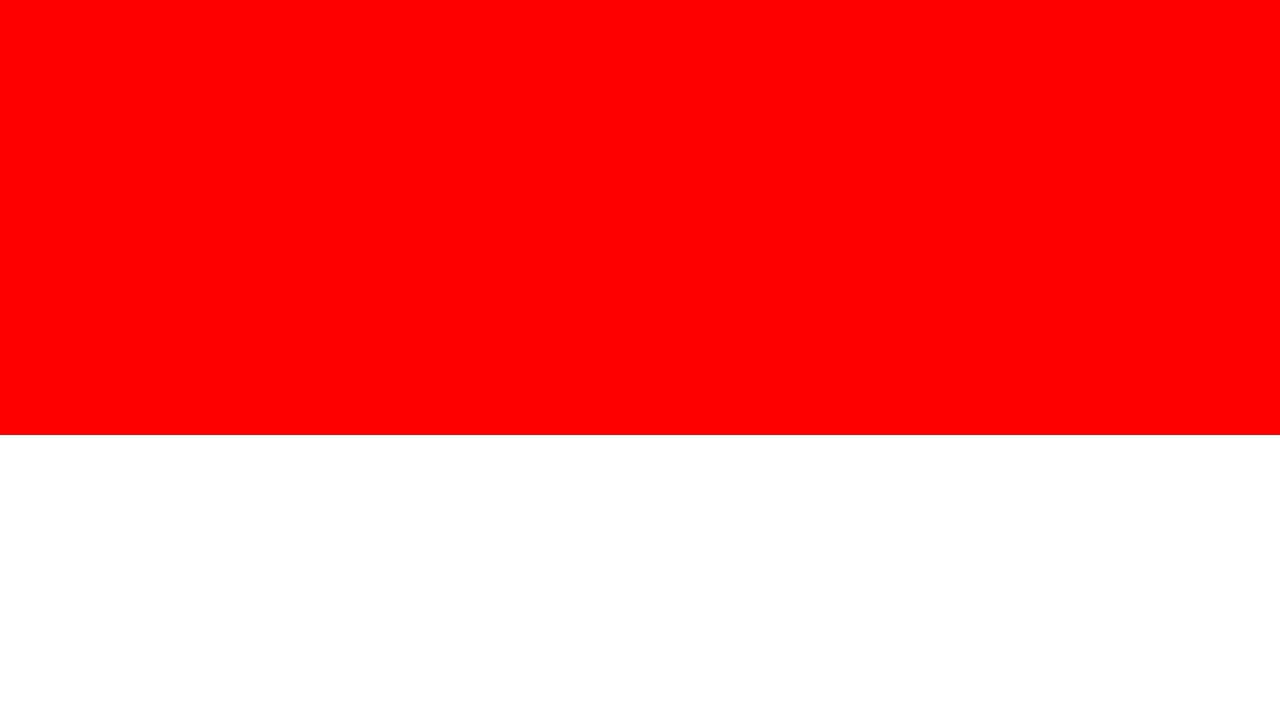
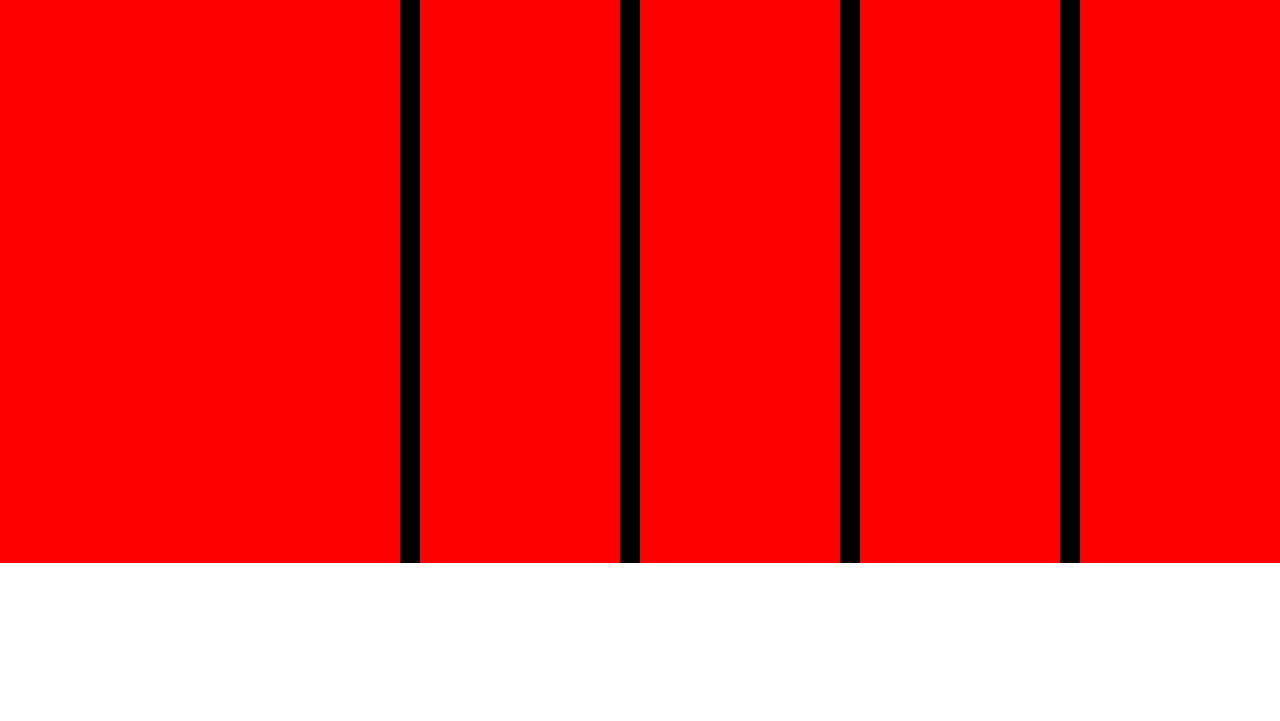
Before and after one commit to liyang6/liyang6.github.com, a plain HTML site: page views/m_index.html in a window 1280 px wide. Shown: the part 79-800 px from the top of the page. Drawn offline with Linux system fonts and the light colour scheme.

Commit message:
修改配置文件

```diff
--- a/css/m_index.less
+++ b/css/m_index.less
@@ -1,9 +1,24 @@
 /*定义变量名*/
+/*640设计图用这个*/
 @rem64: 40rem;
+/*750设计图用这个*/
 @rem75: 40rem;
 
 div{
-	width:750/@rem75;
-	height:301/@rem75;
+	/*设计图量出100px宽就写100，在除以定义好的变量*/
+	width:100/@rem64;
+	height:321/@rem64;
 	background:red;
+	color:#fff;
+	font-size:28/@rem64;
+	float:left;
 }
+span{
+	/*设计图量出10px宽就写10，在除以定义好的变量*/
+	width:10/@rem64;
+	height:321/@rem64;
+	background:#000;
+	color:#fff;
+	font-size:28/@rem64;
+	float:left;
+}
--- a/public/m_config.js
+++ b/public/m_config.js
@@ -6,7 +6,7 @@
     //设置字体大小
     var setHtmlSize=function (){
         var oHtml = doc.getElementsByTagName('html')[0];
-        oHtml.style.fontSize =20*oHtml.getBoundingClientRect().width / 375 +"px";
+        oHtml.style.fontSize =20*oHtml.getBoundingClientRect().width / 320 +"px";//默认640设计图，750设计图，只需要修改成375即可
     };
     var resizeEvt = 'orientationchange' in win ? 'orientationchange' : 'resize';
     if( !doc.addEventListener) return;
--- a/views/m_index.html
+++ b/views/m_index.html
@@ -7,8 +7,14 @@
 	<link rel="stylesheet" type="text/css" href="../public/base.css">
 	<link rel="stylesheet" type="text/css" href="../css/m_index.css">
 	<script src="../public/m_config.js"></script>
+
 </head>
 <body>
-	<div></div>
+	<div>100</div>
+	<div>100</div><span>8</span>
+	<div>100</div><span>8</span>
+	<div>100</div><span>8</span>
+	<div>100</div><span>8</span>
+	<div>100</div>
 </body>
 </html>
```
Also changed, not shown: css/m_index.css, 1 other file.
